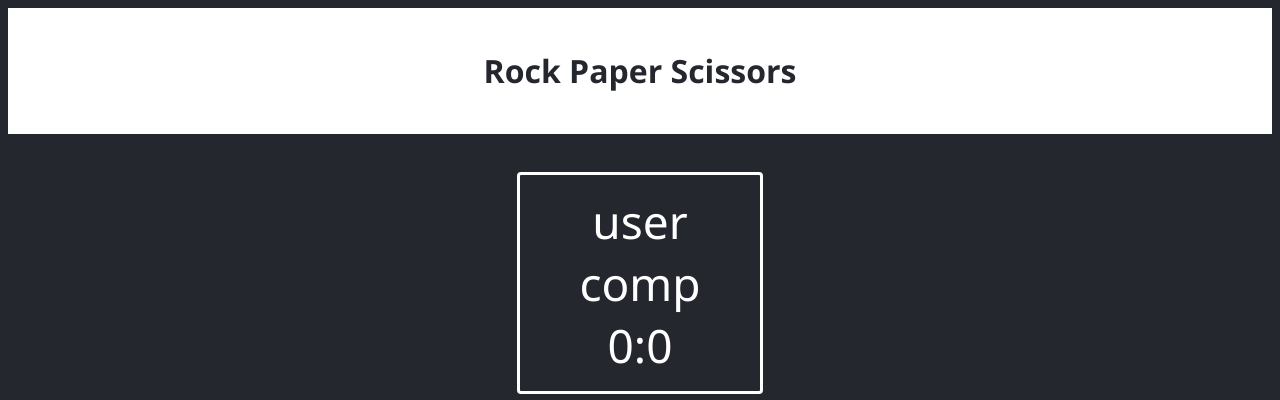
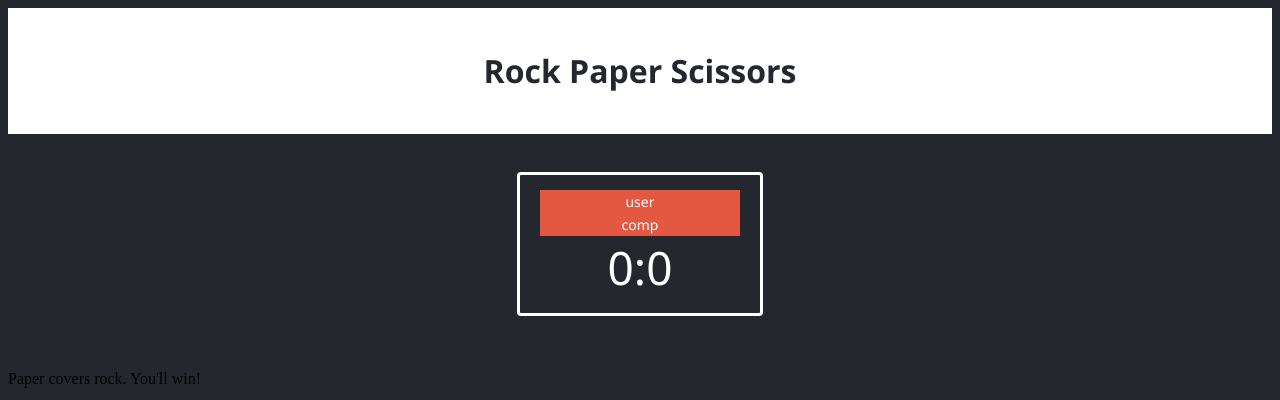
Before and after one commit to Nomcebo-coder-hub/Rock-Paper-Scissors-game, a plain HTML site: page index.html in a window 1280 px wide. Shown: the top 400 px of the page. Drawn offline with Linux system fonts and the light colour scheme.

Commit message:
Added css to .badge

```diff
--- a/src/styles.css
+++ b/src/styles.css
@@ -24,3 +24,11 @@ header h1 {
   padding: 15px 20px;
   font-family: "Segoe UI", Tahoma, Geneva, Verdana, sans-serif;
 }
+
+.badge {
+  background: #e25840;
+  color: white;
+  font-size: 14px;
+  padding: 2px 10px;
+  font-family: "Segoe UI", Tahoma, Geneva, Verdana, sans-serif;
+}
```
